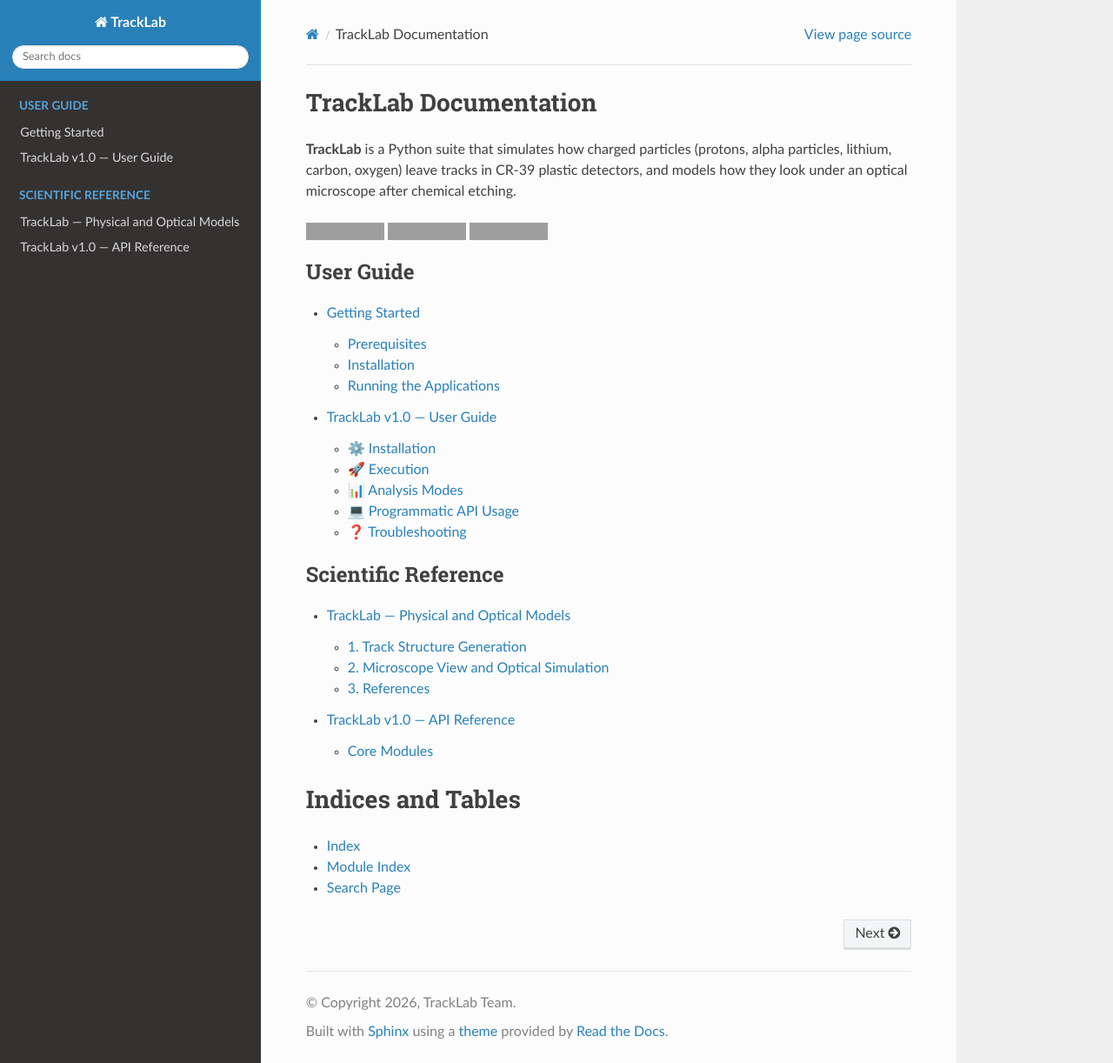
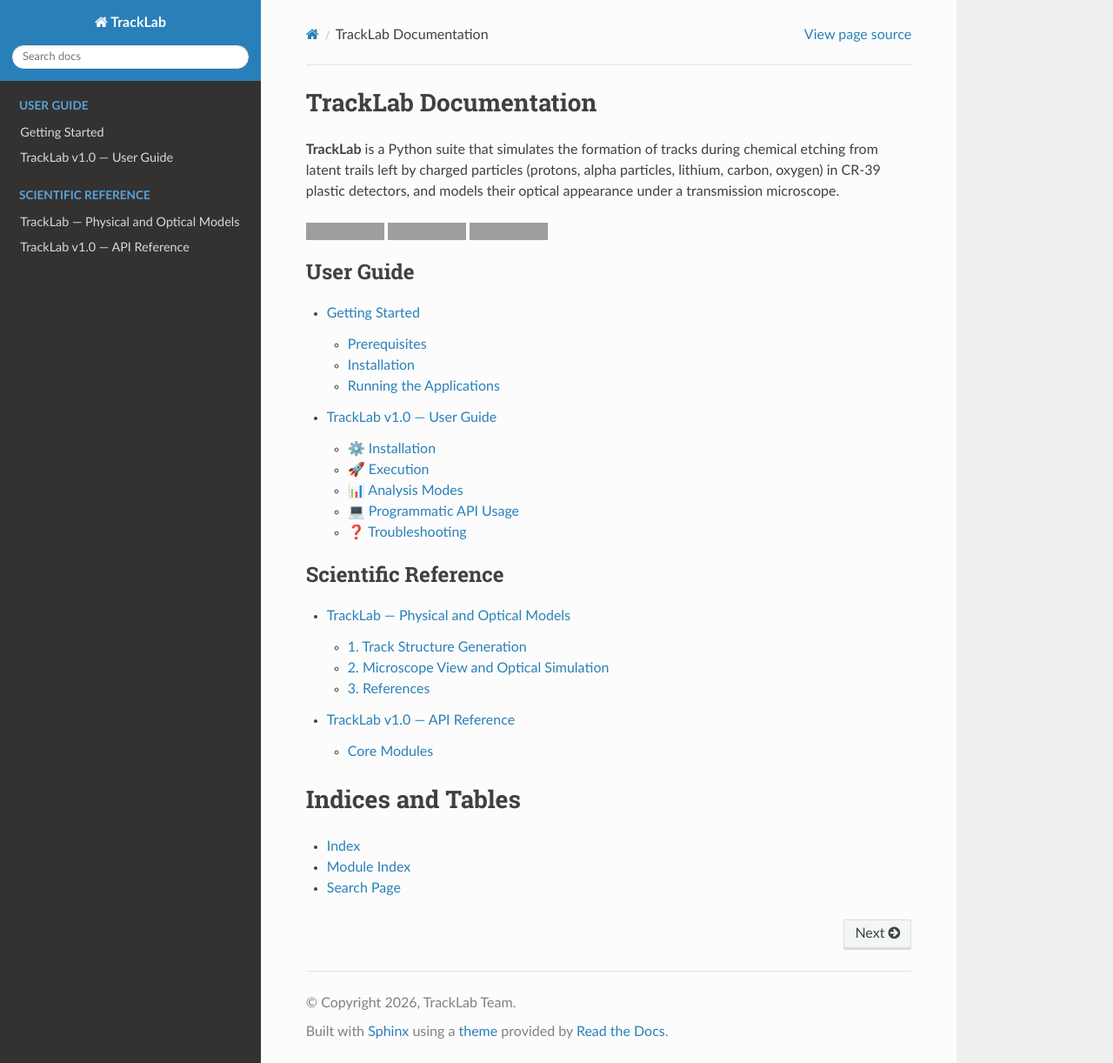
Before and after one commit to amele972/TrackLab, a Sphinx documentation site: the page built from docs/index.rst, in a window 1280 px wide and 1222 px high. Shown: the whole window at 87% size. Built offline with Sphinx 7.4.7 and the Read the Docs theme 3.1.0, drawn with Linux system fonts in a browser that asks for light colours; grey boxes are pictures that could not be loaded.

Commit message:
docs: clarify simulation scope in index.rst

```diff
--- a/docs/index.rst
+++ b/docs/index.rst
@@ -1,7 +1,7 @@
 TrackLab Documentation
 ======================
 
-**TrackLab** is a Python suite that simulates how charged particles (protons, alpha particles, lithium, carbon, oxygen) leave tracks in CR-39 plastic detectors, and models how they look under an optical microscope after chemical etching.
+**TrackLab** is a Python suite that simulates the formation of tracks during chemical etching from latent trails left by charged particles (protons, alpha particles, lithium, carbon, oxygen) in CR-39 plastic detectors, and models their optical appearance under a transmission microscope.
 
 .. image:: https://img.shields.io/badge/Detector-CR--39-blue.svg
    :target: https://en.wikipedia.org/wiki/CR-39
```
